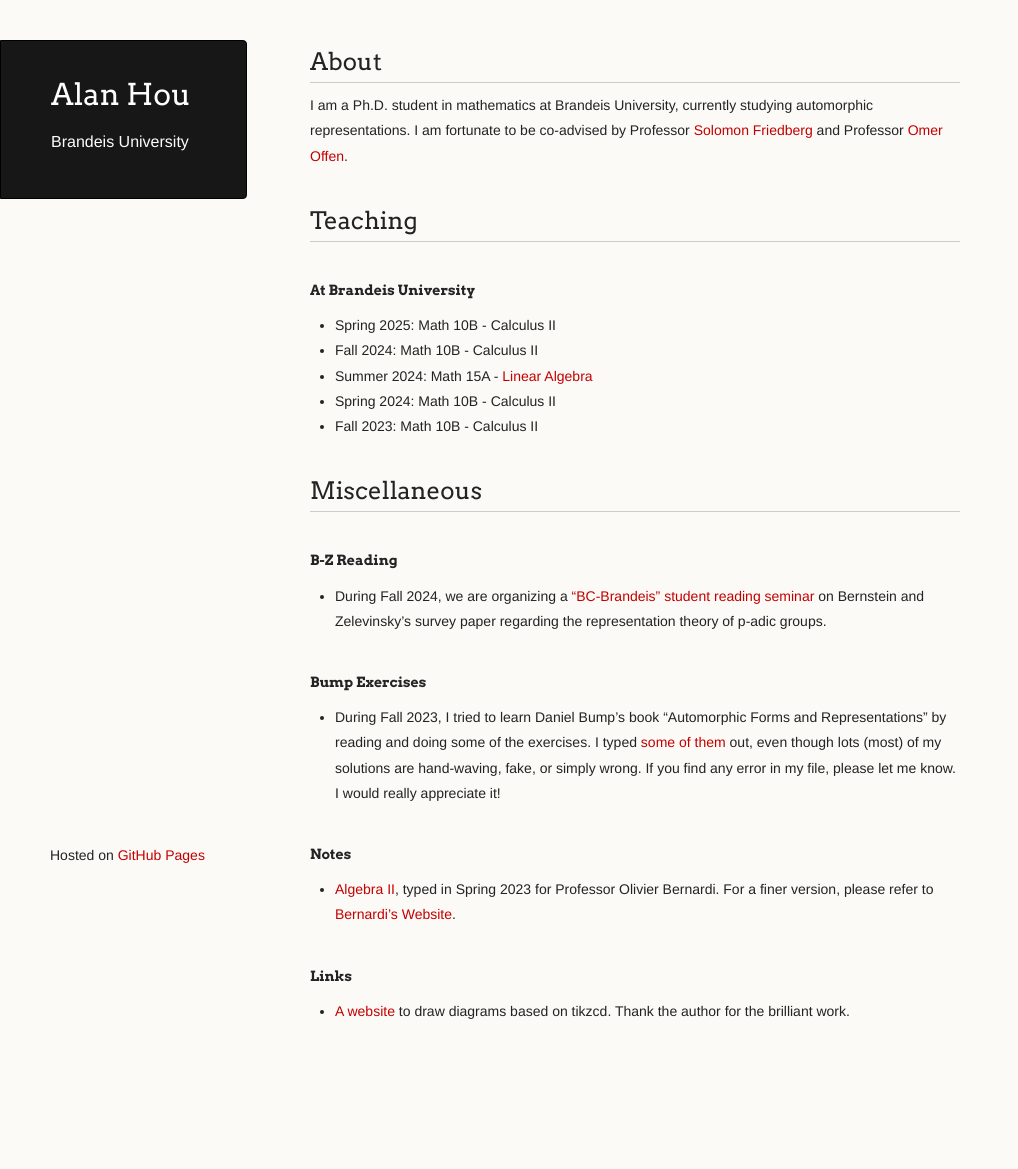
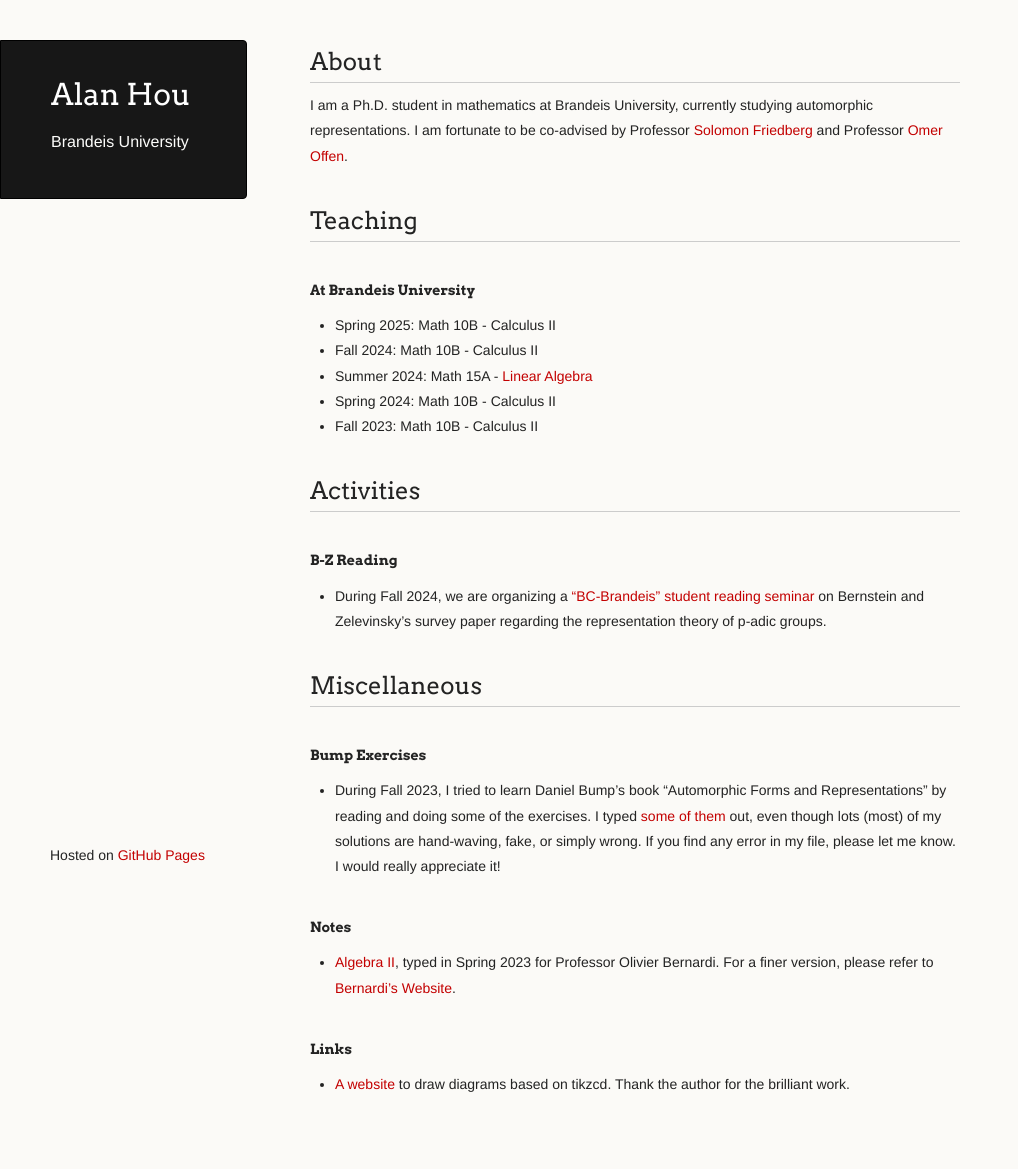
Before and after one commit to axhou/axhou.github.io, a Jekyll site: the page built from index.md, in a window 1280 px wide. Shown: the whole page, without its empty margins (0-1018 px from the left). Built offline with Jekyll 4.4.1, drawn with Linux system fonts in a browser that asks for light colours; our own code applies the rules of GitHub Pages for plain Markdown files; before the commit the page ends 1096 px from its top, so only the background shows below that.

Commit message:
Update index.md

```diff
--- a/index.md
+++ b/index.md
@@ -17,10 +17,12 @@ I am a Ph.D. student in mathematics at Brandeis University, currently studying a
 - Spring 2024: Math 10B - Calculus II
 - Fall 2023: Math 10B - Calculus II
 
-## Miscellaneous
+## Activities
 
 #### B-Z Reading
 - During Fall 2024, we are organizing a ["BC-Brandeis" student reading seminar](./bzf2024.html) on Bernstein and Zelevinsky's survey paper regarding the representation theory of p-adic groups.
+
+## Miscellaneous
 
 #### Bump Exercises
 - During Fall 2023, I tried to learn Daniel Bump's book "Automorphic Forms and Representations" by reading and doing some of the exercises. I typed [some of them](./docs/Exercise.pdf) out, even though lots (most) of my solutions are hand-waving, fake, or simply wrong. If you find any error in my file, please let me know. I would really appreciate it!
```
